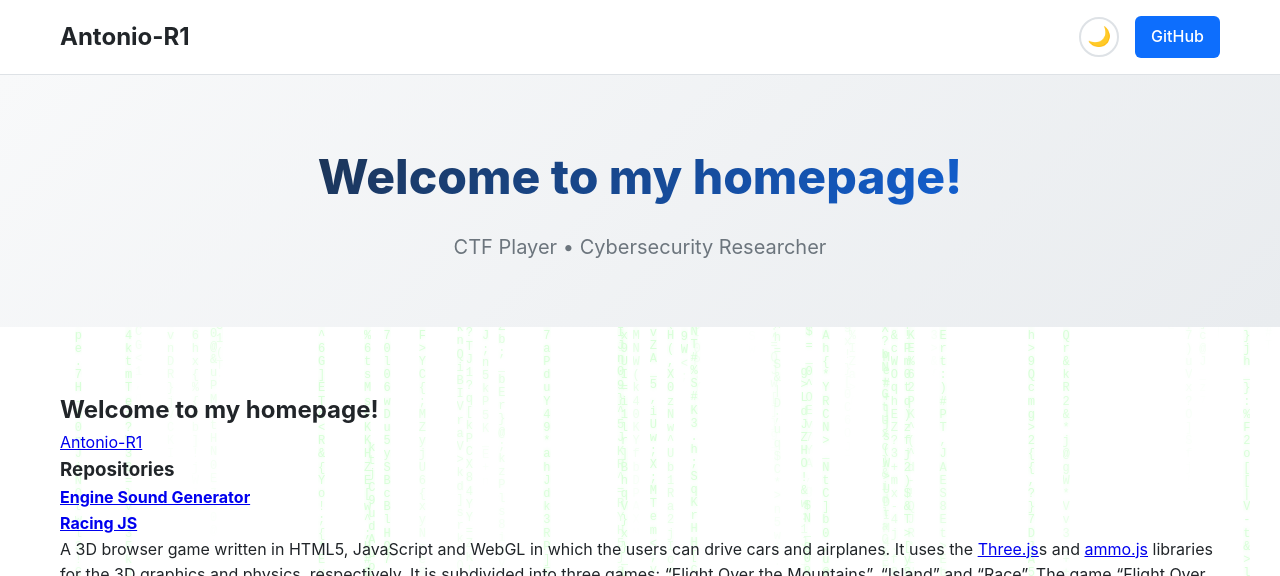
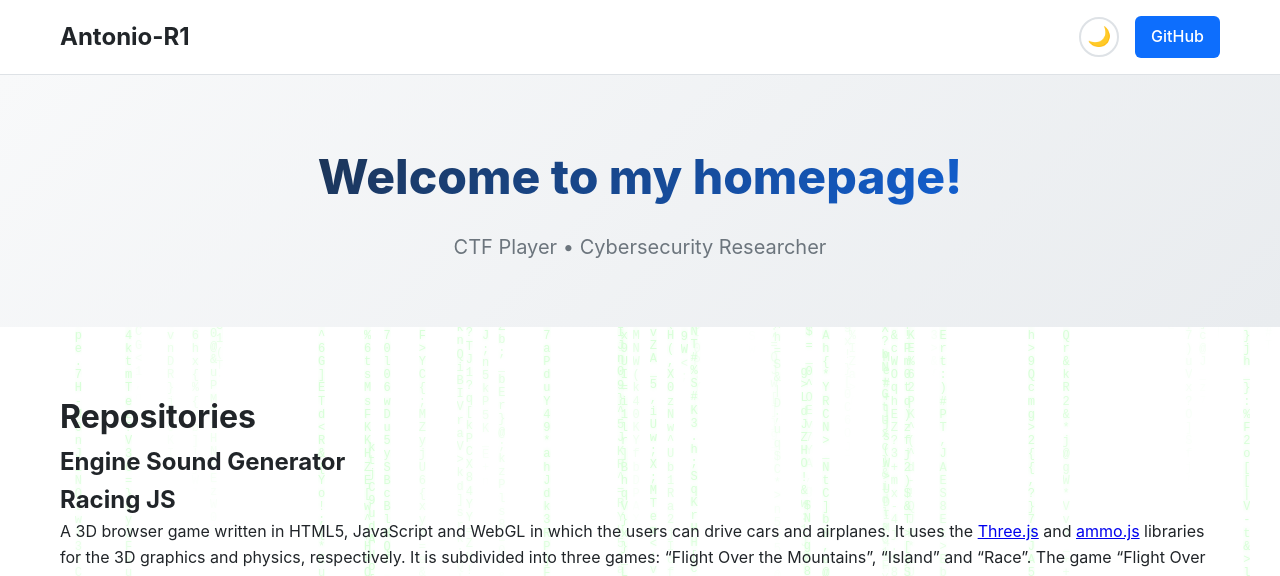
Before and after one commit to Antonio-R1/antonio-r1.github.io, a Jekyll site: the page built from index.md, in a window 1280 px wide and 1398 px high, cut to the strip 0-576 px from the top of the window. Built offline with Jekyll 4.4.1, drawn with Linux system fonts in a browser that asks for light colours; our own code applies the rules of GitHub Pages for plain Markdown files.

Commit message:
Update index.md

```diff
--- a/index.md
+++ b/index.md
@@ -1,12 +1,9 @@
-## Welcome to my homepage!
-[Antonio-R1](https://github.com/Antonio-R1)
+# Repositories
 
-### Repositories
+## Engine Sound Generator
 
-#### [Engine Sound Generator](https://github.com/Antonio-R1/engine-sound-generator)
-
-#### [Racing JS](https://github.com/Antonio-R1/racing-js)
-A 3D browser game written in HTML5, JavaScript and WebGL in which the users can drive cars and airplanes. It uses the [Three.js](https://github.com/mrdoob/three.js/)s and [ammo.js](https://github.com/kripken/ammo.js/) libraries for the 3D graphics and physics, respectively. It is subdivided into three games: “Flight Over the Mountains”, “Island” and “Race”. The game “Flight Over the Mountains” uses its own small physics engine. The game “Race” is a multiplayer game that is not finished yet and will be added to the repository later.
+## Racing JS
+A 3D browser game written in HTML5, JavaScript and WebGL in which the users can drive cars and airplanes. It uses the [Three.js](https://github.com/mrdoob/three.js/) and [ammo.js](https://github.com/kripken/ammo.js/) libraries for the 3D graphics and physics, respectively. It is subdivided into three games: “Flight Over the Mountains”, “Island” and “Race”. The game “Flight Over the Mountains” uses its own small physics engine. The game “Race” is a multiplayer game that is not finished yet and will be added to the repository later.
 
 ![Racing JS Island](https://raw.githubusercontent.com/Antonio-R1/racing-js/main/img/game_island.gif)
 
```
